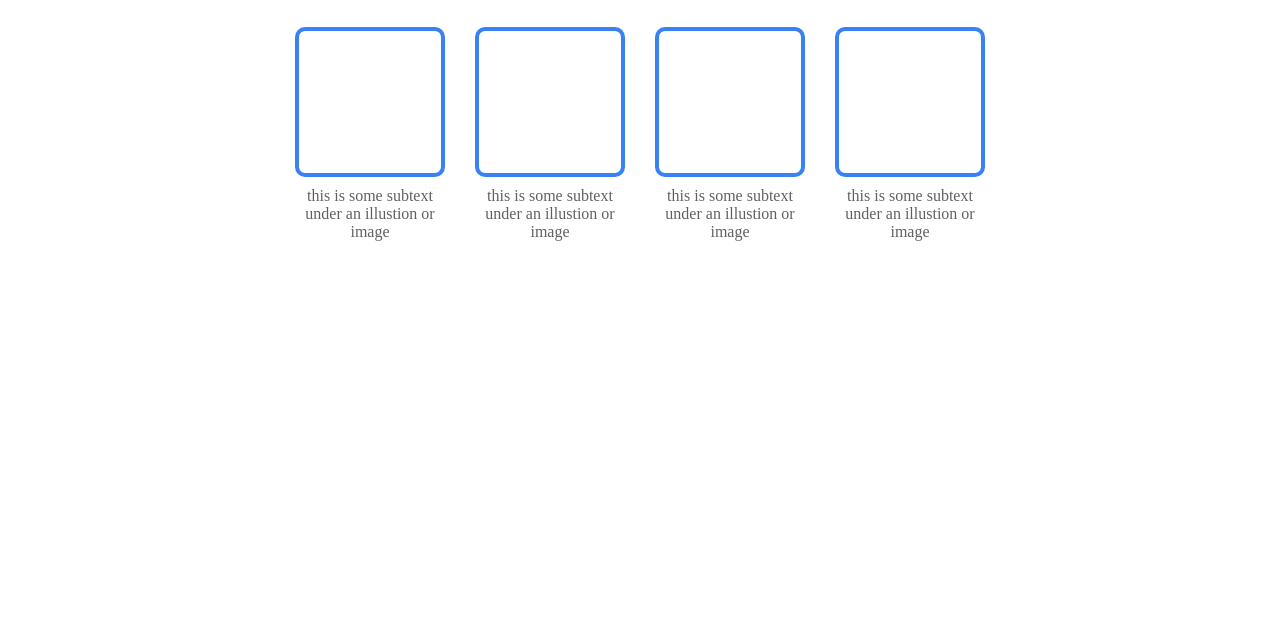
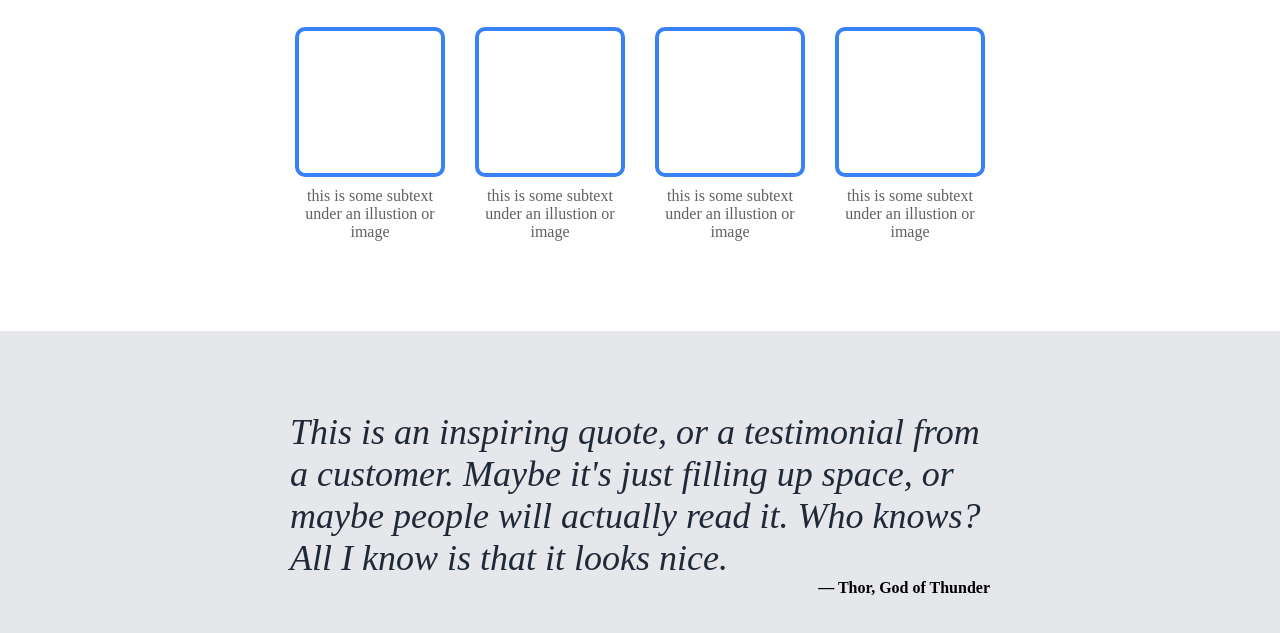
Before and after one commit to dmitrijusb/FlexBox-Landing-Page, a plain HTML site: page index.html in a window 1280 px wide. Shown: the part 563-1196 px from the top of the page. Before the commit the page ends 804 px from the top, so only its background shows below. Drawn offline with Linux system fonts and the light colour scheme.

Commit message:
Finished testimonial section

```diff
--- a/css/style.css
+++ b/css/style.css
@@ -95,8 +95,9 @@ header {
 
 /* Features Section */
 
-.features-section {
+.feature-section {
   margin-bottom: 30px;
+  padding-bottom: 60px;
 }
 
 .features-heading {
@@ -130,3 +131,27 @@ header {
   color: rgba(0, 0, 0, 0.622);
   text-align: center;
 }
+
+/* Testimonial */
+
+.testimonial-section {
+  background-color: #e5e7eb;
+  padding: 80px;
+}
+
+.testimonial-container {
+  width: 700px;
+  margin: 0 auto;
+}
+
+.testimonial-text {
+  font-size: 36px;
+  color: #1f2937;
+  font-style: italic;
+  font-weight: 100;
+}
+
+.testimonial-name {
+  font-weight: 700;
+  text-align: end;
+}
--- a/index.html
+++ b/index.html
@@ -74,5 +74,16 @@
         </div>
       </div>
     </section>
+
+    <section class="testimonial-section">
+      <div class="testimonial-container">
+        <blockquote class="testimonial-text">
+          This is an inspiring quote, or a testimonial from a customer. Maybe
+          it's just filling up space, or maybe people will actually read it. Who
+          knows? All I know is that it looks nice.
+        </blockquote>
+        <p class="testimonial-name">&mdash; Thor, God of Thunder</p>
+      </div>
+    </section>
   </body>
 </html>
```
